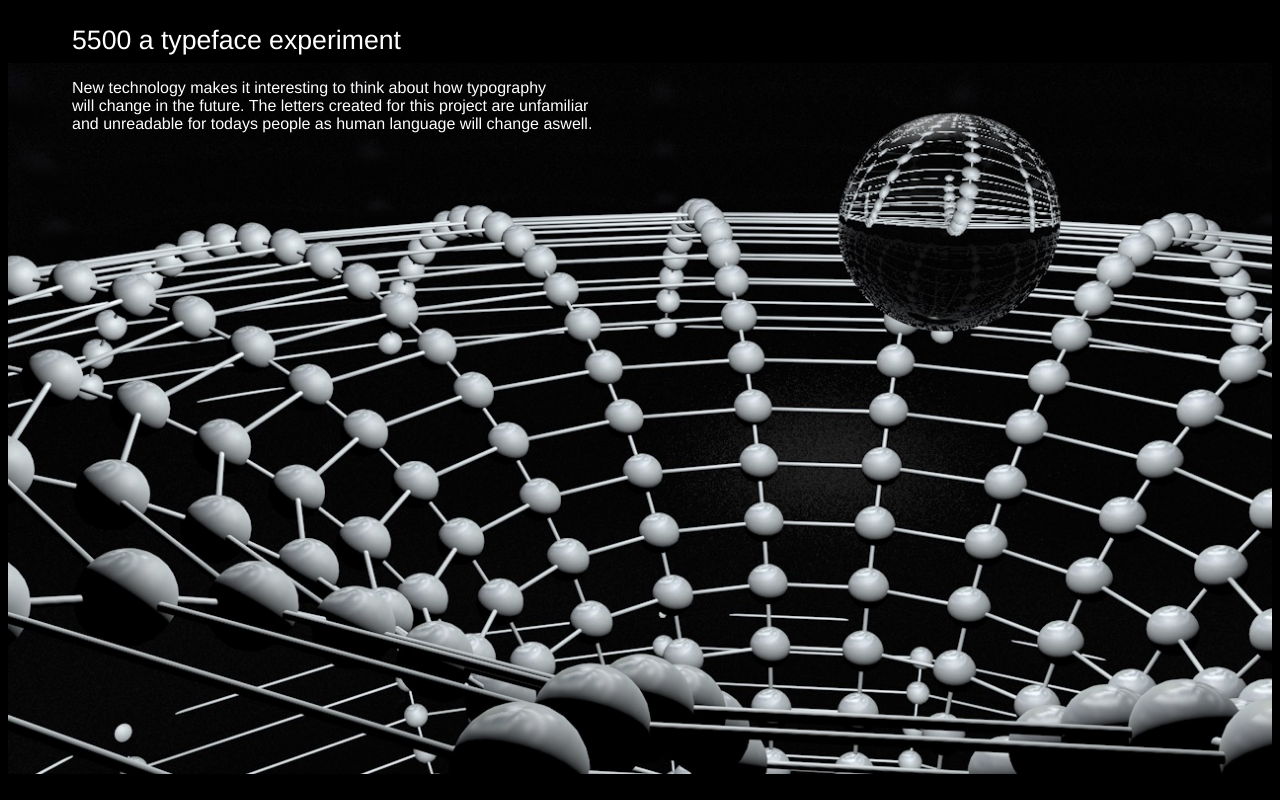
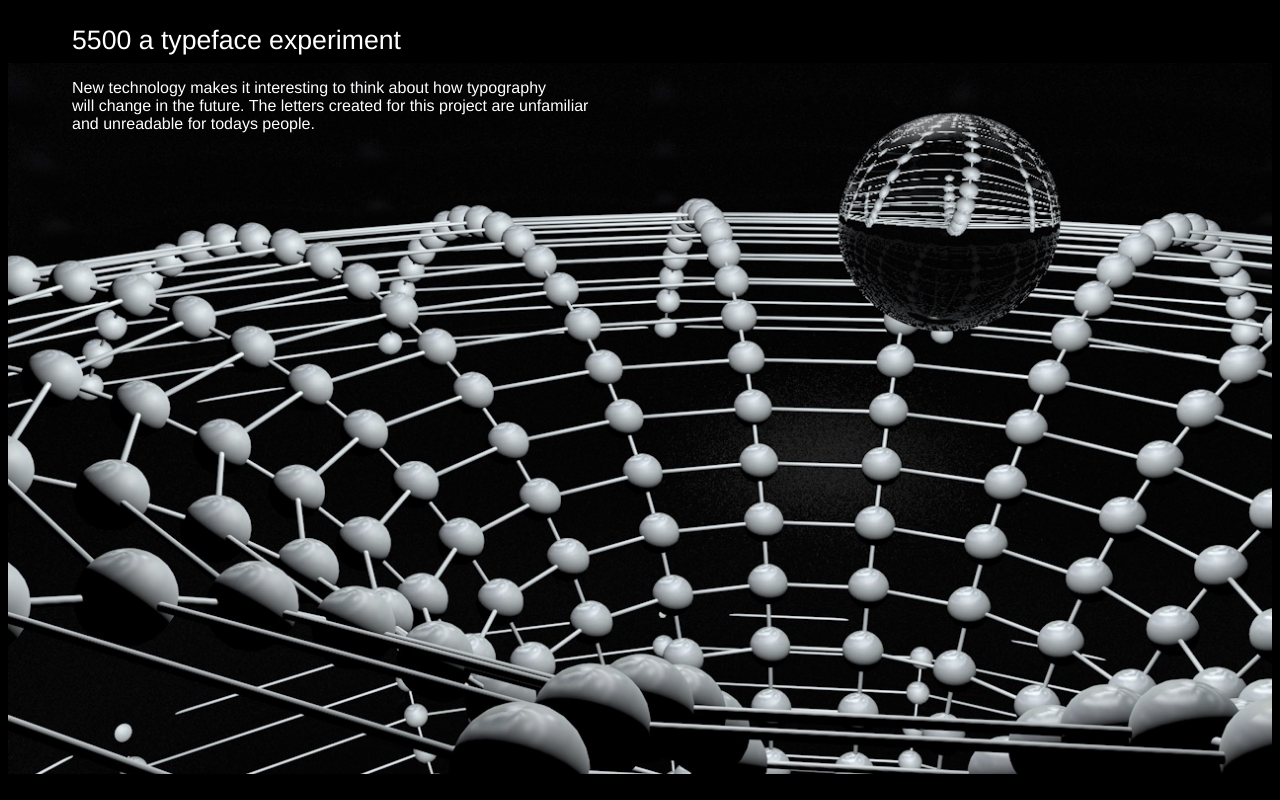
Before and after one commit to fbackhed/5500en, a plain HTML site: page index.html in a window 1280 px wide. Shown: the top 800 px of the page. Drawn offline with Linux system fonts and the light colour scheme.

Commit message:
Update index.html

```diff
--- a/index.html
+++ b/index.html
@@ -20,8 +20,7 @@
         <p1>5500 a typeface experiment
            </p1>
             <p4><br><br><br>New technology makes it interesting to think about how typography <br>will change in the future.
-        The letters created for this project are unfamiliar<br> and unreadable for todays people
-            as human language will change aswell.</p4>
+        The letters created for this project are unfamiliar<br> and unreadable for todays people.</p4>
 
         <p3>At the starting point of the project a study began to examine japanese letters from 17th century. Some of the letters of the 17th century are unreadable in present time which brought ideas about the evolution of future typography.
             <br>
```
